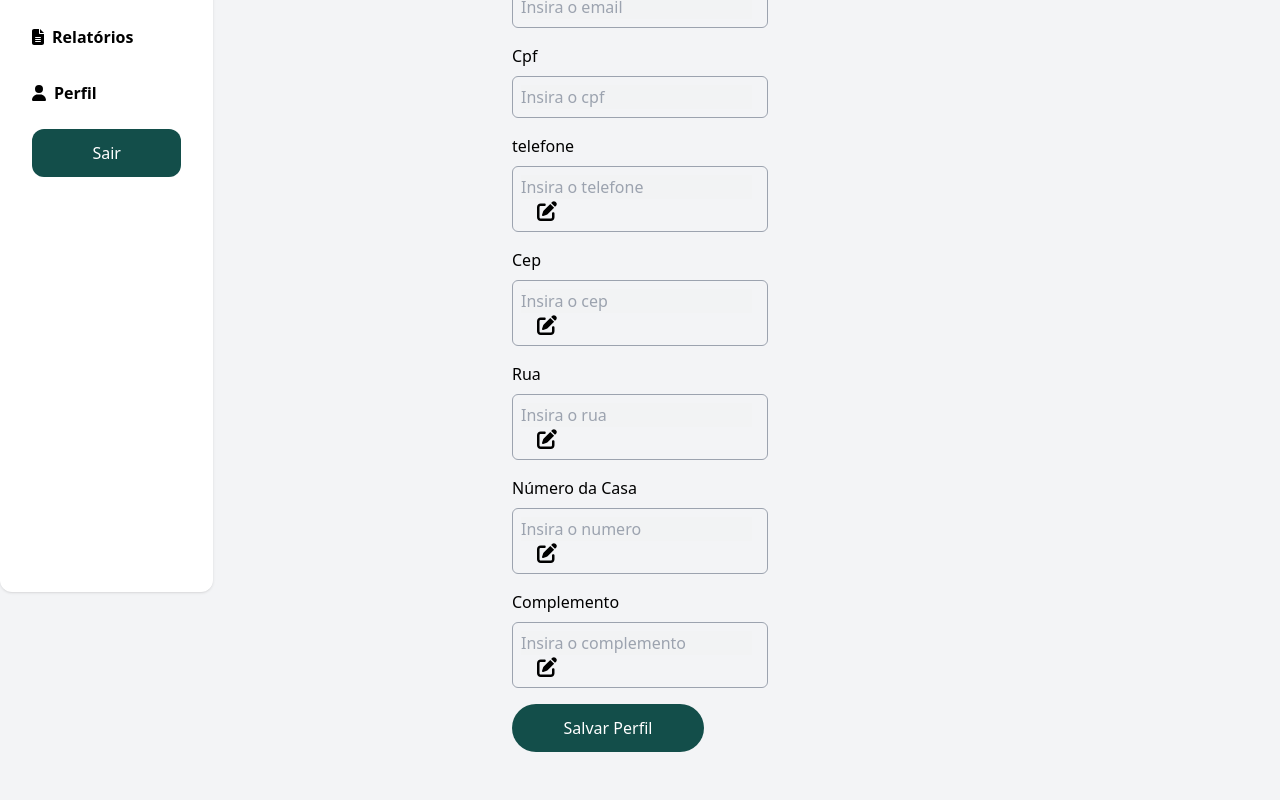
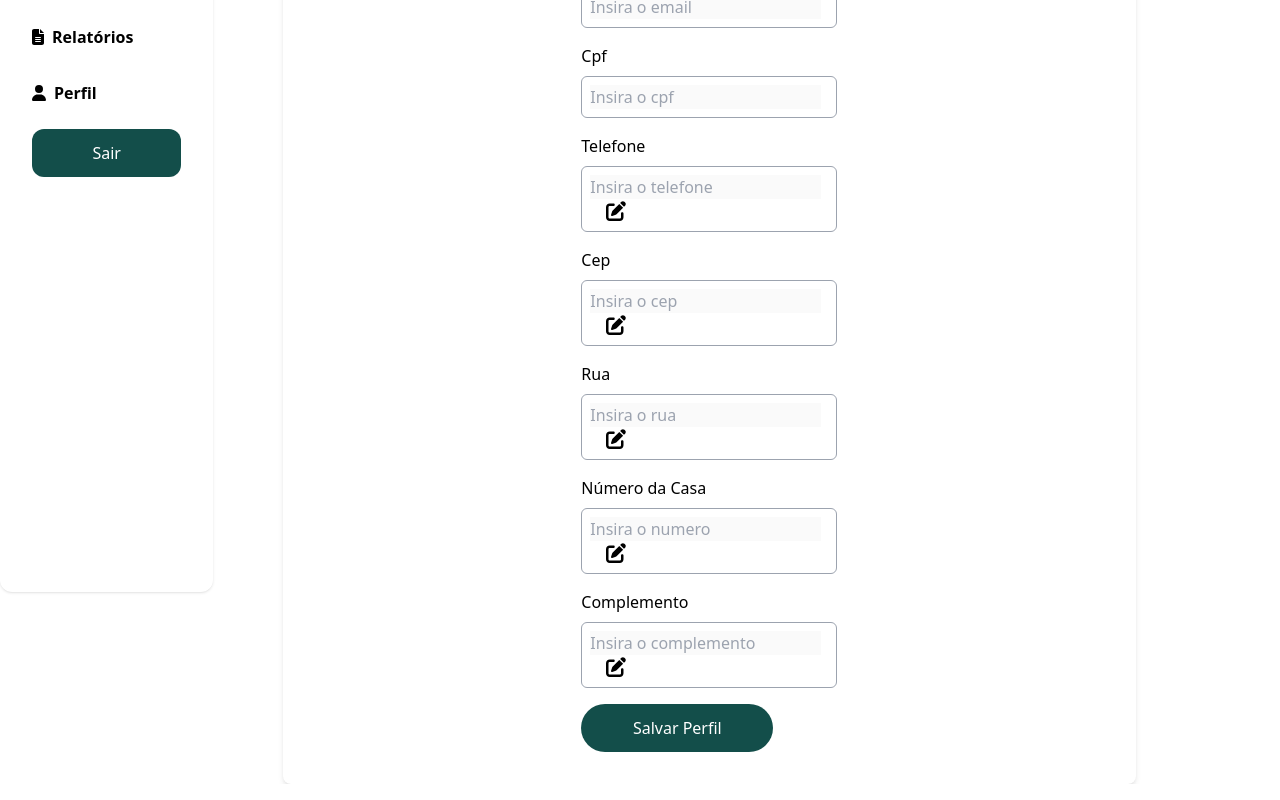
Before and after one commit to Yamazaki-Khaio/Cometa-Ingresso, a Next.js app in the folder ingressoscometa/: page /perfilpromoter in a window 1280 px wide. Shown: the part 208-1008 px from the top of the page. Built offline with nearby package versions, Linux system fonts and the light colour scheme; no server answers.

Commit message:
atualizando tela perfil promoter

```diff
--- a/ingressoscometa/src/components/PerfilCliente/PerfilCampoTelefone.tsx
+++ b/ingressoscometa/src/components/PerfilCliente/PerfilCampoTelefone.tsx
@@ -27,7 +27,7 @@ export default function PerfilCampoTelefone(props: any) {
 
 
   return(
-    <><label className="flex flex-col gap-1 rounded-md mb-2"  htmlFor="telefone">telefone
+    <><label className="flex flex-col gap-1 rounded-md mb-2"  htmlFor="telefone">Telefone
     </label >
     <div className="input-group border w-64 border-gray-400 rounded-md p-2 mb-4">
         <input
--- a/ingressoscometa/src/components/PerfilCliente/botaoSalvarPerfil.tsx
+++ b/ingressoscometa/src/components/PerfilCliente/botaoSalvarPerfil.tsx
@@ -1,7 +1,7 @@
 export default function BotaoSalvarPerfil(){
 
     return(
-        <div>
+        <div className="pb-8">
             <input type="submit" value="Salvar Perfil" className={`
                      w-48 h-12  // diminuindo o comprimento do botão
                      bg-teal-900
--- a/ingressoscometa/src/components/PerfilPromoter/TelaPerfilPromoter.tsx
+++ b/ingressoscometa/src/components/PerfilPromoter/TelaPerfilPromoter.tsx
@@ -64,7 +64,7 @@ export default function PerfilPromoter() {
                   */  };
 
   return (
-    <div className="flex flex-col justify-center items-center bg-gray-100 p-12">
+    <div className="flex flex-col w-4/6 mr-36 ml-auto justify-center items-center m-12 bg-white rounded-lg shadow-md shadow-xl-bottom">
       <form onSubmit={handleSubmit}>
             <PerfilCampoNome/>
             <PerfilCampoEmail/>
```
